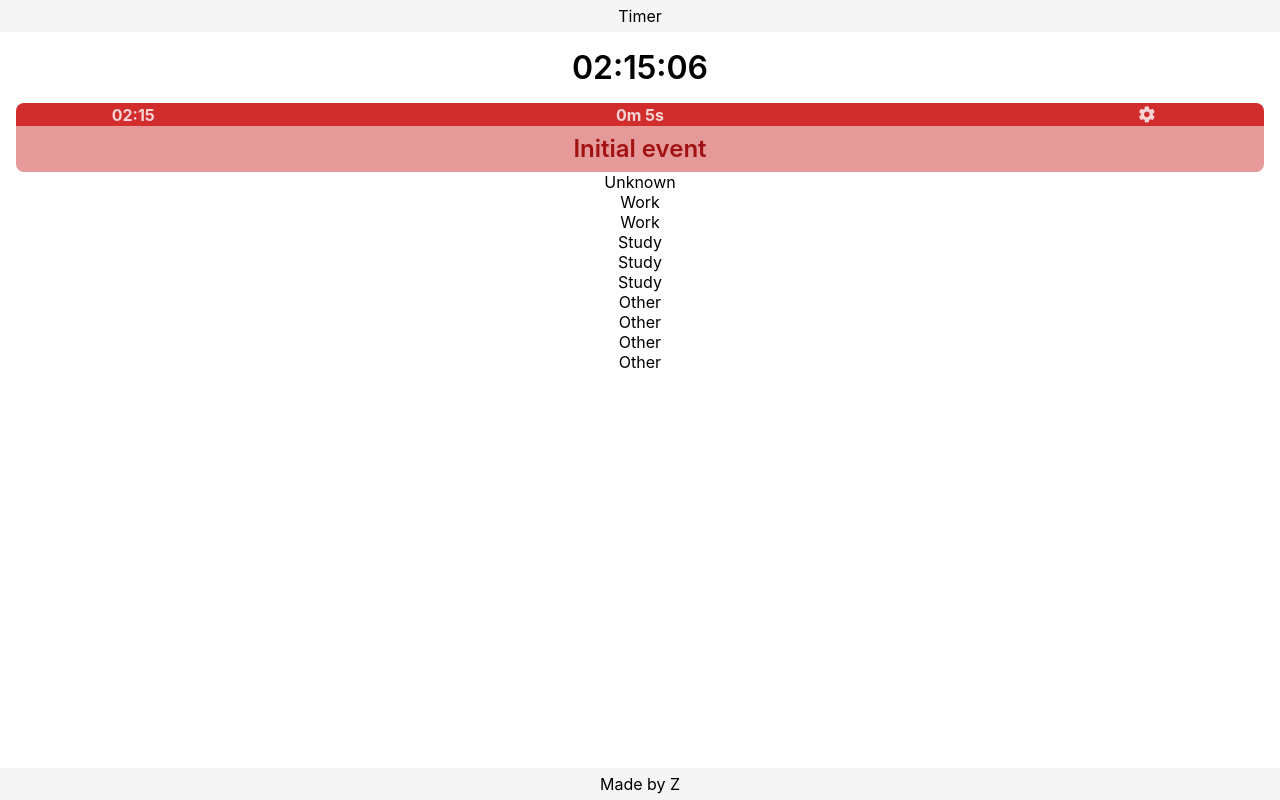
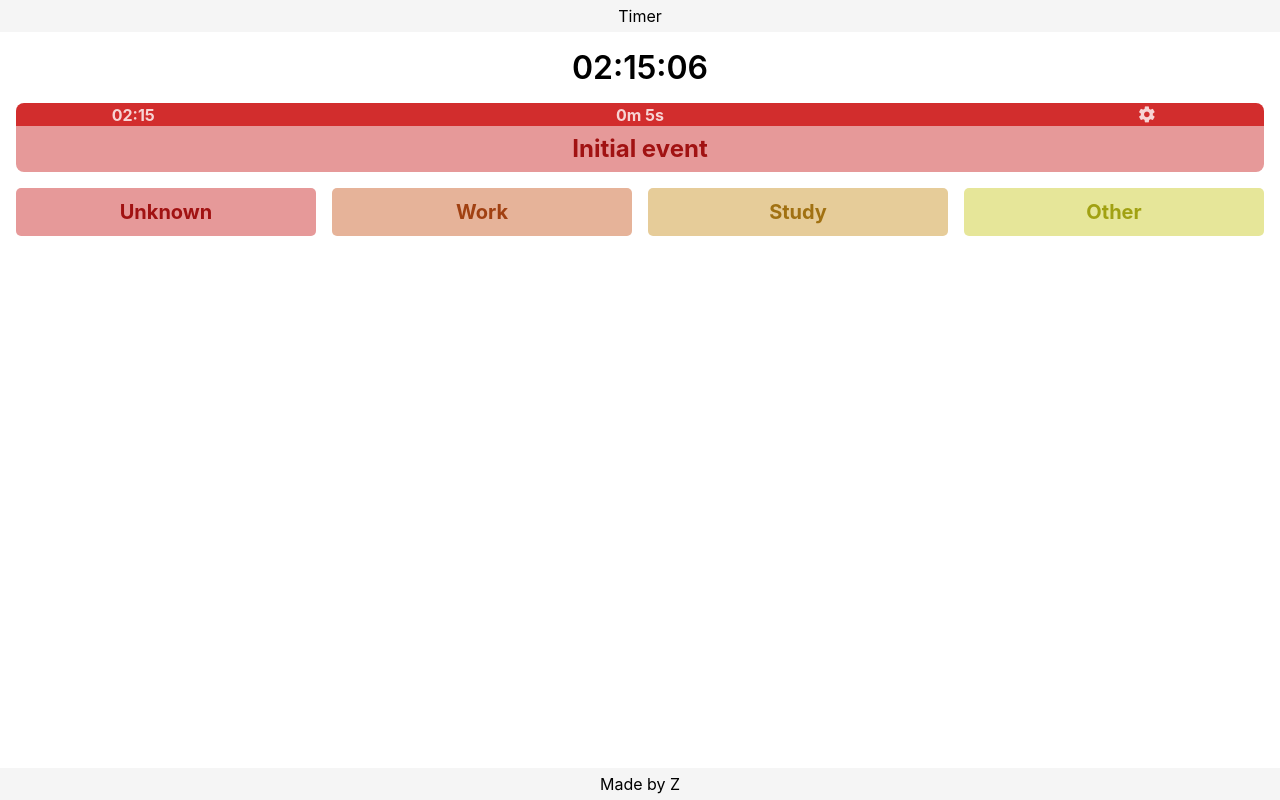
Before and after one commit to n-zu/Timer, a Next.js app: page / in a window 1280 px wide. Built offline with nearby package versions, Linux system fonts and the light colour scheme.

Commit message:
Event Selector 2 - Group by type

```diff
--- a/inc/components/Timer/SelectEvent.tsx
+++ b/inc/components/Timer/SelectEvent.tsx
@@ -1,18 +1,30 @@
-import { getTimeStamp } from "../../util/time";
-import { getEvents } from "../../events/events";
+import _ from "lodash";
+import { useMemo, useState } from "react";
+import { getEvents, getEventType } from "../../events/events";
 
+import { UntimedEvent } from "../../events/types";
 import styles from "./Timer.module.scss";
-import { Dispatch, SetStateAction } from "react";
-import { UntimedEvent } from "../../events/types";
 
-const EventSelector = ({ event, select }) => {
+type EventSelectorProps = {
+  type: number;
+  events: UntimedEvent[];
+  select: (event: UntimedEvent) => void;
+};
+
+const EventSelector = ({ type, events, select }: EventSelectorProps) => {
+  const eventType = getEventType(type);
+  const [current, setCurrent] = useState(0);
+
+  const onClick = () => {
+    select(events[current]);
+  };
   return (
     <div
+      onClick={onClick}
       className={styles.EventSelector}
-      onClick={select}
-      title={event.description}
+      style={{ ["--hue" as any]: eventType.hue }}
     >
-      {event.title}
+      {events[current].title}
     </div>
   );
 };
@@ -23,11 +35,19 @@ type SelectEventProps = {
 
 const SelectEvent = ({ select }: SelectEventProps) => {
   const events = getEvents();
+  const groupedEvents: {
+    [type: number]: UntimedEvent[];
+  } = useMemo(() => _.groupBy(events, "type"), [events]);
 
   return (
     <div className={styles.SelectEvent}>
-      {events.map((event, i) => (
-        <EventSelector key={i} event={event} select={() => select(event)} />
+      {Object.entries(groupedEvents).map(([type, events]) => (
+        <EventSelector
+          key={type}
+          type={parseInt(type)}
+          events={events}
+          select={select}
+        />
       ))}
     </div>
   );
--- a/inc/components/Timer/Timer.module.scss
+++ b/inc/components/Timer/Timer.module.scss
@@ -6,6 +6,8 @@
 
   --hue: 0;
 }
+
+// ---------- CURRENT SECTION ----------
 .current {
   @include vertical-container;
 }
@@ -50,7 +52,7 @@
 
     .title {
       font-size: 1.5rem;
-      font-weight: 600;
+      font-weight: 700;
       padding: 0.5rem;
       min-width: 80%;
       border-bottom: 1px solid #0000;
@@ -76,6 +78,33 @@
   }
 }
 
+// ---------- SELECTOR SECTION ----------
+
+.selector {
+  width: 100%;
+  padding-top: 1rem;
+}
+
 .SelectEvent {
+  width: 100%;
   display: grid;
+  grid-template-columns: repeat(auto-fit, minmax(10rem, 1fr));
+  gap: 0.5rem 1rem;
+
+  .EventSelector {
+    @include vertical-container;
+    @include rounded(5px);
+    height: 3rem;
+    background-color: hsl(var(--hue), 60%, 75%);
+    color: hsl(calc(var(--hue)), 80%, 35%);
+    font-size: 1.25rem;
+    font-weight: 700;
+    &:hover {
+      background-color: hsl(var(--hue), 60%, 90%);
+    }
+    &:active {
+      background-color: hsl(var(--hue), 70%, 70%);
+      color: #fff;
+    }
+  }
 }
--- a/inc/components/Timer/Timer.tsx
+++ b/inc/components/Timer/Timer.tsx
@@ -33,7 +33,9 @@ const Timer = () => {
         <CurrentTime />
         <CurrentEvent event={event} />
       </div>
-      <SelectEvent select={select} />
+      <div className={styles.selector}>
+        <SelectEvent select={select} />
+      </div>
     </section>
   );
 };
--- a/package.json
+++ b/package.json
@@ -13,6 +13,7 @@
   "dependencies": {
     "@types/node": "^17.0.21",
     "@types/react": "^17.0.39",
+    "lodash": "^4.17.21",
     "moment": "^2.29.1",
     "next": "12.1.0",
     "next-pwa": "^5.4.4",
```
Also changed, not shown: 1 other file (tests, documents, lock files or other folders).
